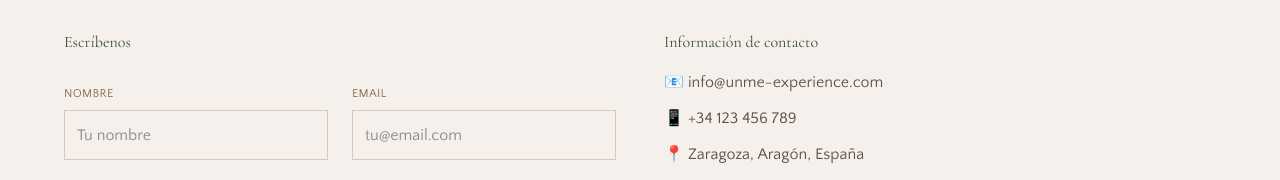
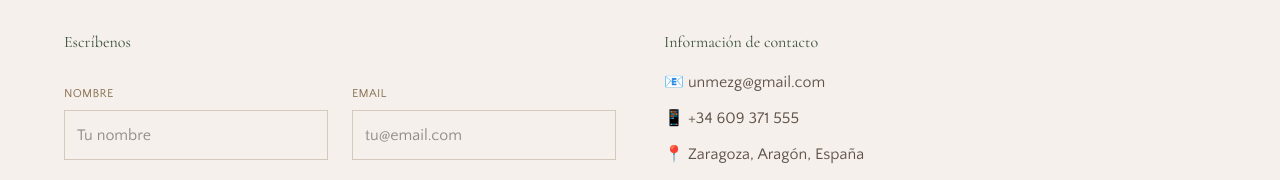
Before and after one commit to nanoeman/unme-premium, a Next.js app: page /contacto in a window 1280 px wide. Shown: the part 386-566 px from the top of the page. Built offline with nearby package versions, Linux system fonts and the light colour scheme.

Commit message:
Fix: datos de contacto correctos en pagina contacto

```diff
--- a/src/app/contacto/page.tsx
+++ b/src/app/contacto/page.tsx
@@ -94,8 +94,8 @@ export default function ContactoPage() {
                   Información de contacto
                 </h3>
                 <div className="space-y-3 text-earth-600">
-                  <p>📧 info@unme-experience.com</p>
-                  <p>📱 +34 123 456 789</p>
+                  <p>📧 unmezg@gmail.com</p>
+                  <p>📱 +34 609 371 555</p>
                   <p>📍 Zaragoza, Aragón, España</p>
                 </div>
               </div>
@@ -105,7 +105,7 @@ export default function ContactoPage() {
                   Canales VIP
                 </h3>
                 <a
-                  href="https://wa.me/34123456789"
+                  href="https://wa.me/34609371555"
                   target="_blank"
                   rel="noopener noreferrer"
                   className="inline-block bg-green-600 px-6 py-3 text-sm font-medium text-white transition-colors hover:bg-green-700"
```
Also changed, not shown: COMMIT_MSG.txt.
